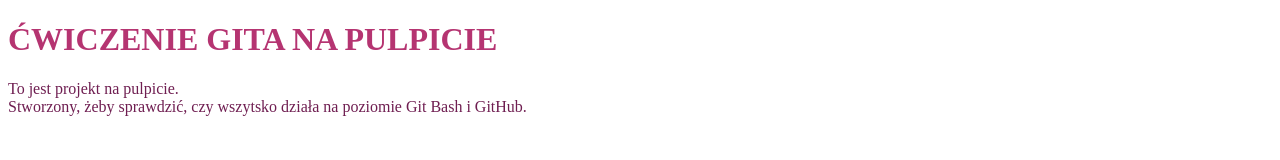
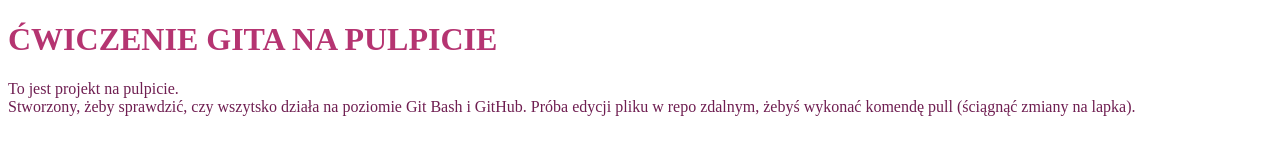
Before and after one commit to Paulina-Ciesinska/pulpit-git, a plain HTML site: page projekt-pulpit.html in a window 1280 px wide. Drawn offline with Linux system fonts and the light colour scheme.

Commit message:
Add text-pull

```diff
--- a/projekt-pulpit.html
+++ b/projekt-pulpit.html
@@ -12,6 +12,7 @@
         <p>
         To jest projekt na pulpicie.<br>
         Stworzony, żeby sprawdzić, czy wszytsko działa na poziomie Git Bash i GitHub.
+        Próba edycji pliku w repo zdalnym, żebyś wykonać komendę pull (ściągnąć zmiany na lapka).
         </p>
     </body>
 </html>
```
